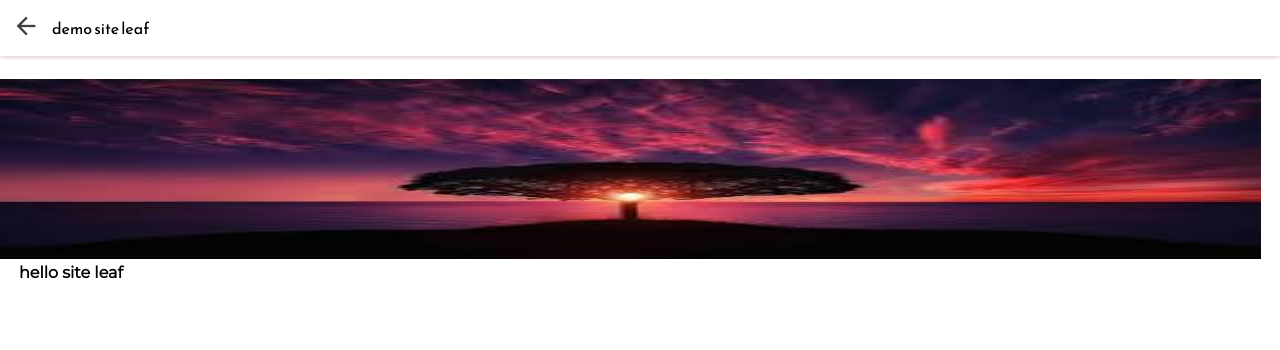
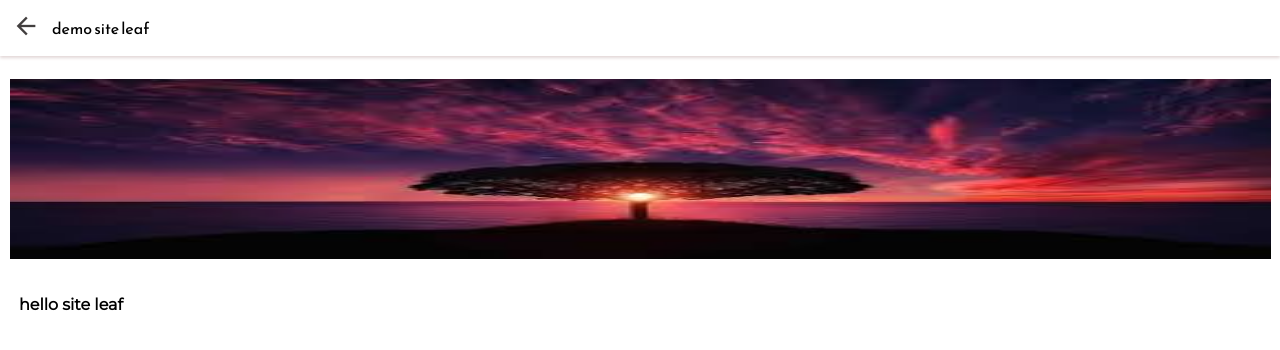
Before and after one commit to sharansureshkv99/blog, a Jekyll site: the page built from _posts/2020-04-18-demo-site-leaf.markdown, in a window 1280 px wide. Shown: the top 350 px of the page. Built offline with Jekyll 4.4.1, drawn with Linux system fonts in a browser that asks for light colours.

Commit message:
updated articleview.html

```diff
--- a/_layouts/articleview.html
+++ b/_layouts/articleview.html
@@ -57,7 +57,8 @@ margin:0px;
 .content img{
     width:100%;
     max-height:180px;
-    margin-left:-38px;
+    margin-left:-28px;
+    margin-bottom:32px;
         }
     </style>
 </head>
```
